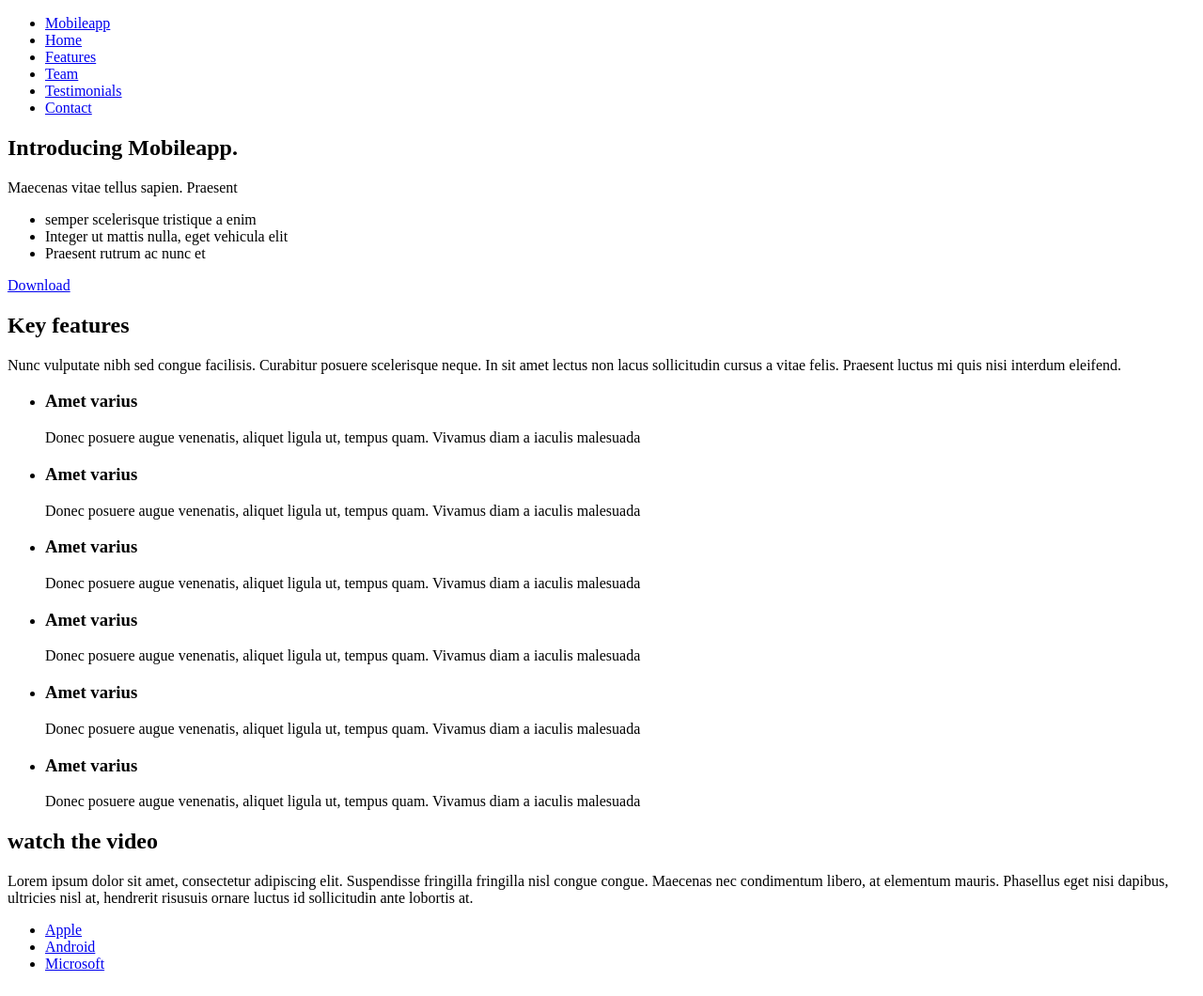
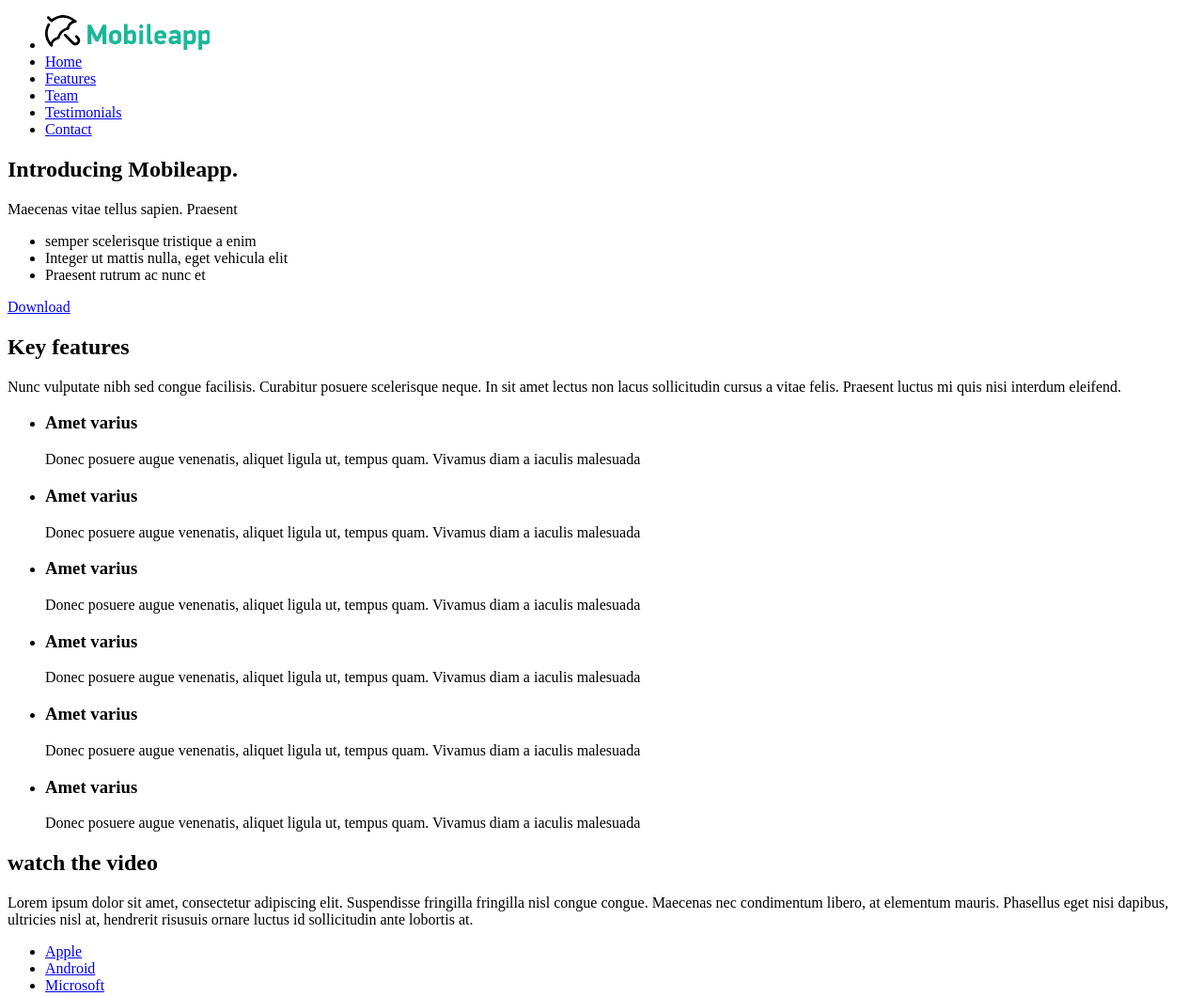
Before and after one commit to YourMentor-org/leading, a plain HTML site: page index.html in a window 1280 px wide. Shown: the whole page at 94% size. Drawn offline with Linux system fonts and the light colour scheme.

Commit message:
Добавляет логотип

```diff
--- a/index.html
+++ b/index.html
@@ -9,8 +9,8 @@
     <header class="header">
       <nav class="nav-main">
         <ul class="nav-main__list">
-          <li class="nav-main__item">
-            <a href="#" class="nav-main__logo">Mobileapp</a>
+          <li class="nav-main__item nav-main__item--logo">
+            <img src="img/icon_logo.svg" width="175" height="37" alt="Mobileapp" title="Mobileapp">
           </li>
           <li class="nav-main__item">
             <a href="#" class="nav-main__link nav-main__link--active">Home</a>
```
Also changed, not shown: img/icon_logo.svg (added).
